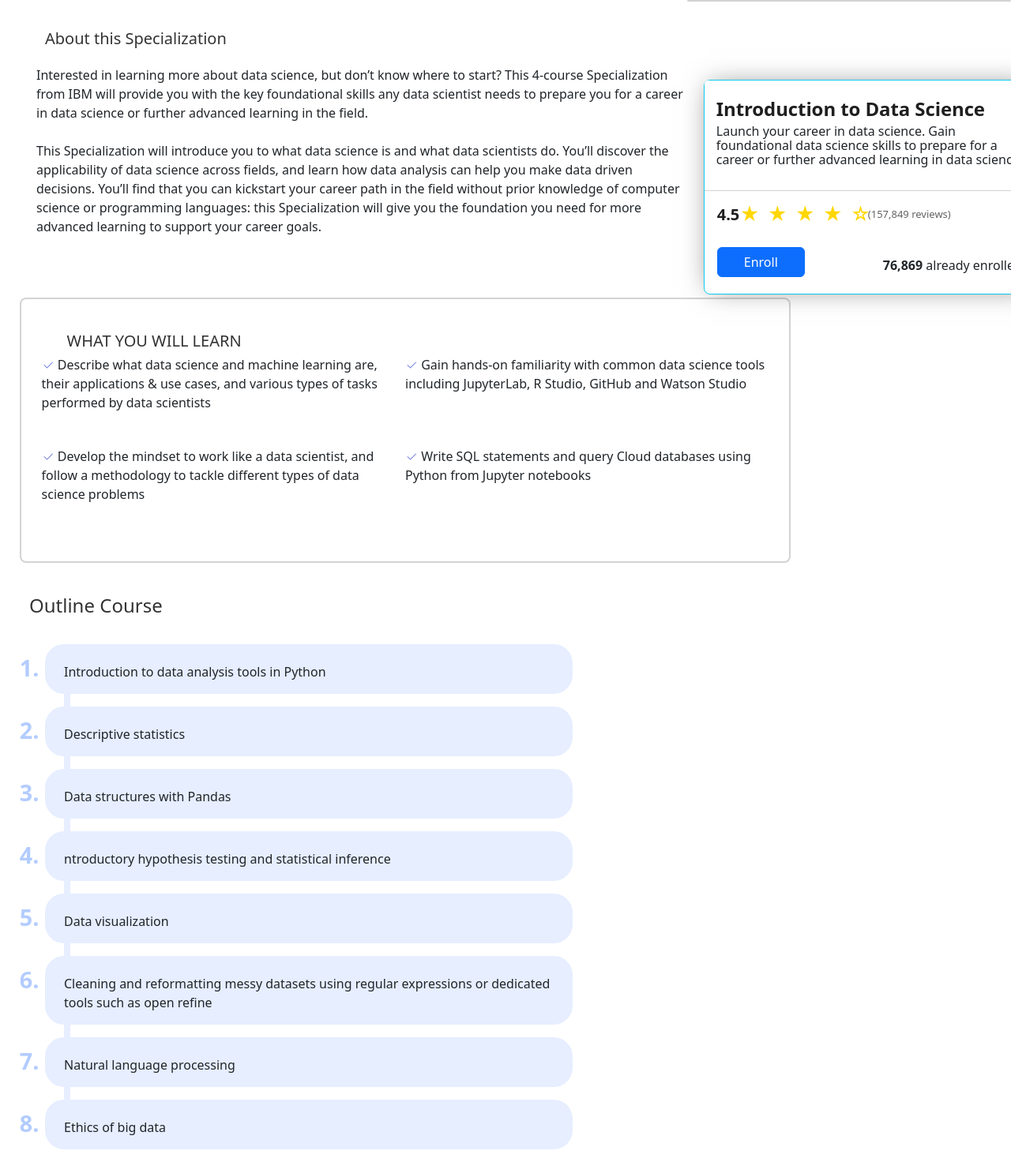
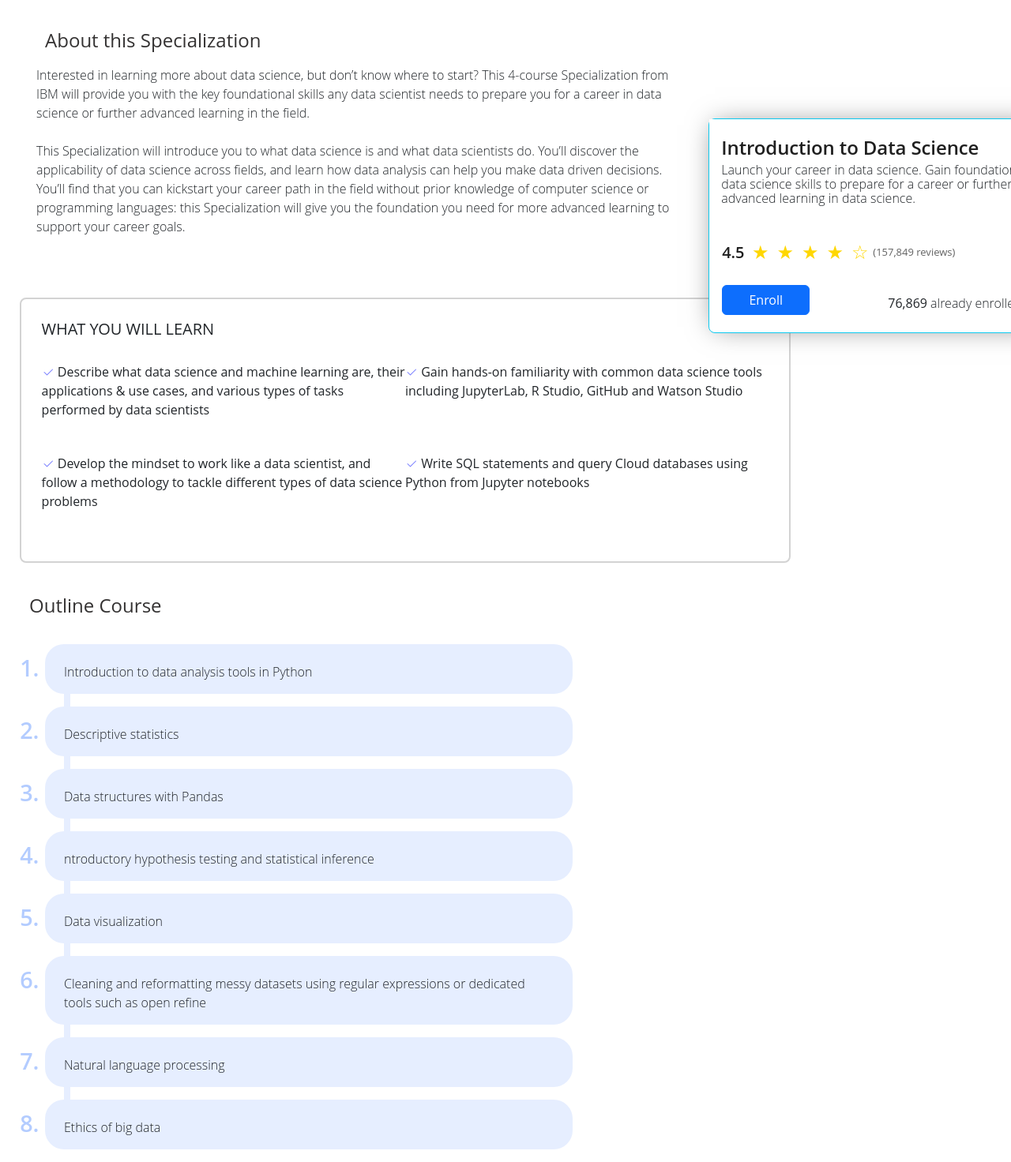
Before and after one commit to HalaKhalifa/Comma-Backup, a Node server app: page /outline in a window 1280 px wide. Shown: the whole page at 79% size. Run offline with Node 20, Linux system fonts and the light colour scheme; some libraries are stand-ins or nearby versions.

Commit message:
Rename class in css

```diff
--- a/public/css/style.css
+++ b/public/css/single_page.css
@@ -1,7 +1,4 @@
-
-  body {
-            color: #f1eaea;
-            font: 90% Roboto, Arial, sans-serif;
+          #container {
             font-weight: 300;
             font-family: "Open Sans", sans-serif;
           }
@@ -12,8 +9,10 @@
             box-shadow: 0px 0px 32px -8px rgba(0, 0, 0, 0.5);
             border-radius: 8px;
             position: fixed;
+            top: 150px;
+             z-index: 2999;
         }
-        div.card-header{
+        div.card-header-r{
             padding: 30px 15px;
             background-color: #fff;
         }
@@ -54,7 +53,6 @@
            line-height: 1.25rem;
             font-weight: 400;
            margin-left: 191px;
-
            margin-top: -38px;
           }
           .enroll{
@@ -67,15 +65,6 @@
             width: 178px;
             margin-left: 99px;
           }
-        #card{
-             top: 150px;
-             z-index: 2999;
-
-        }
-        div.card .border-info{
-            margin-top: 100px;
-            margin-left: 20px;
-        }
         #course-name{
           color: #1f1f1f;
           font-size:x-large;
@@ -87,7 +76,6 @@
            font-size: medium;
           line-height: 18px;
           margin-top: 13px;
-
         }
 
         div#wrapper {
@@ -96,7 +84,6 @@
          margin-left: 25px;
          margin-top: 7px;
         }
-
          div#card-enroll {
             float: right;
             width: 29.9%;
@@ -104,27 +91,22 @@
         #content{
             margin-top: 30px;
         }
-        #learn{
+        #content h4{
           color: #343232;
          height: 0px;
          margin-top: 15px;
          margin-left: 32px;
         }
-
         .description{
             border: 0.18rem solid lightgrey;
             padding: clamp(1rem, 2vw, 3rem);
             border-radius: 0.5rem;
-
             height: 21rem;
             width: 61rem;
             margin-top: 78px;
         }
 
-        #list{
-            margin-top: 50px;
-        }
-       #list {
+         .description ul{
            display: flex;
             flex-wrap: wrap;
             list-style: none;
@@ -145,44 +127,35 @@
 
           }
           #check{
-    color: #6e7cdf;
+           color: #747aff;
           }
-#des{
+          #content p{
             margin-top: 46px;
             margin-bottom: 1rem;
             margin-left: 21px;
           }
-
-
-
-ol {
-	padding: 0;
-	margin: 0;
+         .list ol {
 	            max-width: 700px;
 	          position: relative;
           }
-
-ol::before {
+          .list ol::before {
 	         content: '';
 	         width: 0.5rem;
 	          height: 100%;
 	         position: absolute;
 	         top: 0;
 	         left: 8%;
-	background:   #e6eeff;
+	         background:#e6eeff;
 	         z-index: -1;
            }
-
          .li-outline {
 	           padding: 0.5rem 1.5rem 1rem;
         	  border-radius: 1.5rem;
-	background:	  #e6eeff;
+	        background: #e6eeff;
           }
-
           .li-outline + .li-outline{
 	         margin-top: 1rem;
           }
-
          ::marker {
 	        font-weight: 600;
 	        color: #b3ccff	;
--- a/views/outline_page.ejs
+++ b/views/outline_page.ejs
@@ -1,18 +1,17 @@
 <%- include('partials/header'); %>
 
 <div id="container">
-
     <div id="wrapper">
         <div id="content">
-            <h5 id="learn">About this Specialization</h5>
-            <p id="des">
+            <h4>About this Specialization</h4>
+            <p >
                 Interested in learning more about data science, but don’t know where to start? This 4-course Specialization from IBM will provide you with the key foundational skills any data scientist needs to prepare you for a career in data science or further advanced learning in the field.<br> <br>
                 This Specialization will introduce you to what data science is and what data scientists do. You’ll discover the applicability of data science across fields, and learn how data analysis can help you make data driven decisions. You’ll find that you can kickstart your career path in the field without prior knowledge of computer science or programming languages: this Specialization will give you the foundation you need for more advanced learning to support your career goals.
             </p>
             <div class="description">
-             <h5 id="learn">WHAT YOU WILL LEARN</h5>
+             <h5>WHAT YOU WILL LEARN</h5>
 
-             <ul id="list">
+             <ul >
                 <li id="list-learn"> <svg id="check" xmlns="http://www.w3.org/2000/svg" width="16" height="16" fill="currentColor" class="bi bi-check2" viewBox="0 0 16 16" >
                     <path d="M13.854 3.646a.5.5 0 0 1 0 .708l-7 7a.5.5 0 0 1-.708 0l-3.5-3.5a.5.5 0 1 1 .708-.708L6.5 10.293l6.646-6.647a.5.5 0 0 1 .708 0z"/>
                   </svg>
@@ -30,14 +29,11 @@
                   </svg>
                     Write SQL statements and query Cloud databases using Python from Jupyter notebooks</li>
               </ul>
-
-
         </div>
-
         </div>
-        <div class="outline">
-       <h4 id="outline"> Outline Course</h4>
-            <ol>
+        <div class="list">
+          <h4 id="outline"> Outline Course</h4>
+            <ol >
                 <li class="li-outline">Introduction to data analysis tools in Python</li>
                 <li class="li-outline"> Descriptive statistics</li>
                 <li class="li-outline">Data structures with Pandas</li>
@@ -49,11 +45,9 @@
             </ol>
     </div>
     </div>
-
-    <div class="card">
     <div id="card-enroll">
         <div class="card border-info mb-4">
-            <div class="card-header">
+            <div class="card-header-r">
                 <div>
                 <h2 id="course-name">Introduction to Data Science</h2>
                 <div class="title">Launch your career in data science. Gain foundational data science skills to prepare for a career or further advanced learning in data science.</div>
@@ -62,7 +56,6 @@
             <div class="card-body">
                     <div class="rating">
                         <div id="num">4.5</div>
-
                       <div class="stars">
                         <span class="star">&#9733;</span>
                         <span class="star">&#9733;</span>
@@ -73,7 +66,6 @@
                     <p class="reviews">(157,849 reviews)</p>
                     </div>
                     <div class="enroll">
-
                     <button type="button" class="btn btn-primary">Enroll</button>
                     <span class="num-enroll">
                         <strong>76,869</strong>
@@ -82,9 +74,6 @@
                 </div>
                 </div>
             </div>
-
     </div>
     </div>
-</div>
-<script type="text/javascript">AddFillerLink("content", "navigation", "extra")</script>
 <%- include('partials/footer'); %>
--- a/views/partials/header.ejs
+++ b/views/partials/header.ejs
@@ -4,7 +4,7 @@
     <meta charset="UTF-8">
     <meta http-equiv="X-UA-Compatible" content="IE=edge">
     <meta name="viewport" content="width=device-width, initial-scale=1.0">
-    <link href="/css/style.css"rel="stylesheet" type="text/css">
+    <link href="/css/single_page.css"rel="stylesheet" type="text/css">
     <script src="https://cdn.jsdelivr.net/npm/bootstrap@5.3.0-alpha3/dist/js/bootstrap.bundle.min.js" integrity="sha384-ENjdO4Dr2bkBIFxQpeoTz1HIcje39Wm4jDKdf19U8gI4ddQ3GYNS7NTKfAdVQSZe" crossorigin="anonymous"></script>
     <link href="https://cdn.jsdelivr.net/npm/bootstrap@5.3.0-alpha3/dist/css/bootstrap.min.css" rel="stylesheet" integrity="sha384-KK94CHFLLe+nY2dmCWGMq91rCGa5gtU4mk92HdvYe+M/SXH301p5ILy+dN9+nJOZ" crossorigin="anonymous">
     <title></title>
```
Lines whose indentation alone changed are shown as unchanged.
